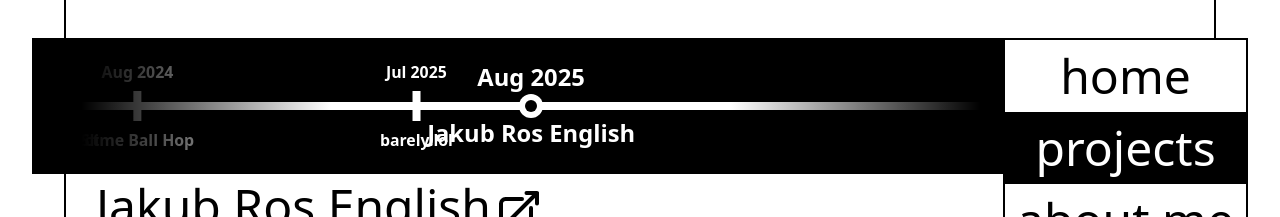
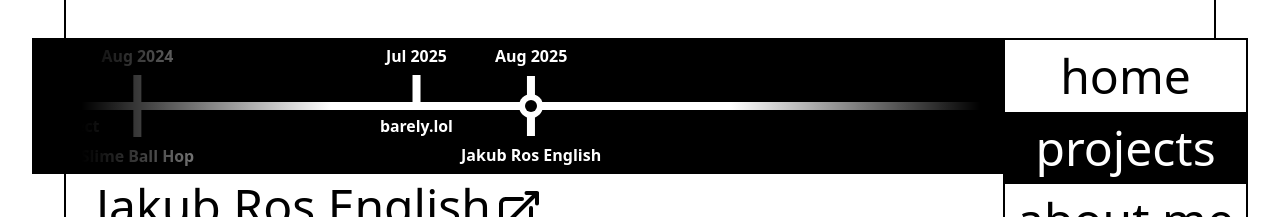
Before and after one commit to tyruji/antonidesigns, a React (Vite) app in the folder site/: page / in a window 1280 px wide. Both pictures are taken after a click on the button "projects". Shown: the part 182-399 px from the top of the page. Built offline with nearby package versions, Linux system fonts and the light colour scheme.

Commit message:
Fixed timeline size and spacing

```diff
--- a/site/src/App.jsx
+++ b/site/src/App.jsx
@@ -54,8 +54,9 @@ const SquareAnimation = ({ onAnimationComplete }) => {
       <div className="relative w-full h-full">
         {[...Array(numSquares)].map((_, i) => (
           <div
+            style={{ transitionDuration: "0ms", transitionTimingFunction: "unset" }}
             key={i}
-            className="absolute inset-0 square border-3 border-secondary"
+            className="absolute inset-0 square border-4 border-secondary"
           />
         ))}
       </div>
--- a/site/src/Components/DraggableTimeline.jsx
+++ b/site/src/Components/DraggableTimeline.jsx
@@ -31,7 +31,7 @@ export default function DraggableTimeline({ projects, projectId, setProjectId })
       const minDiff = Math.min(...diffs);
 
       const maxSpace = width / 2;
-      setMinSpace(Math.max(width / 4, 100));
+      setMinSpace(Math.max(width / 4, 200));
 
       let last_ts = maxDate;
       let last_pos = 0;
@@ -141,12 +141,12 @@ export default function DraggableTimeline({ projects, projectId, setProjectId })
 
       <div
         style={{ transitionDuration: "0ms", transitionTimingFunction: "unset" }}
-        className="absolute left-1/2 w-full h-2/3 text-sm font-semibold transition-opacity duration-300">
+        className="absolute left-1/2 w-full h-9/10 text-sm font-semibold transition-opacity duration-300">
         {positions.map((pos, i) => {
           return (
             <div
               key={i}
-              style={{ left: `${pos - xPos}px`, fontSize: `${Math.min(i === projectId ? minSpace/10 : minSpace/15, 32)}px`,
+              style={{ left: `${pos - xPos}px`, fontSize: `${Math.min(i === projectId ? minSpace/10 : minSpace/15, 16)}px`,
                   transitionDuration: "0ms", transitionTimingFunction: "unset"
                 }}
               className="flex flex-col space-y-2 h-full items-center absolute text-nowrap -translate-x-1/2"
@@ -154,7 +154,11 @@ export default function DraggableTimeline({ projects, projectId, setProjectId })
               <span>
                 {projects[i].date.toLocaleString("en-US", { year: "numeric", month: "short" })}
               </span>
-              <div className="mb-2 h-1/2 w-2 bg-secondary" />
+              {i % 2 === 0 ? (
+                <div className="h-full mb-2 w-2 bg-secondary" />
+              ) : (
+                <div className="h-8 mb-2 w-2 bg-secondary" />
+              )}
               {i === projectId ? (
                 <b>{projects[i].name}</b>
               ) : (
```
